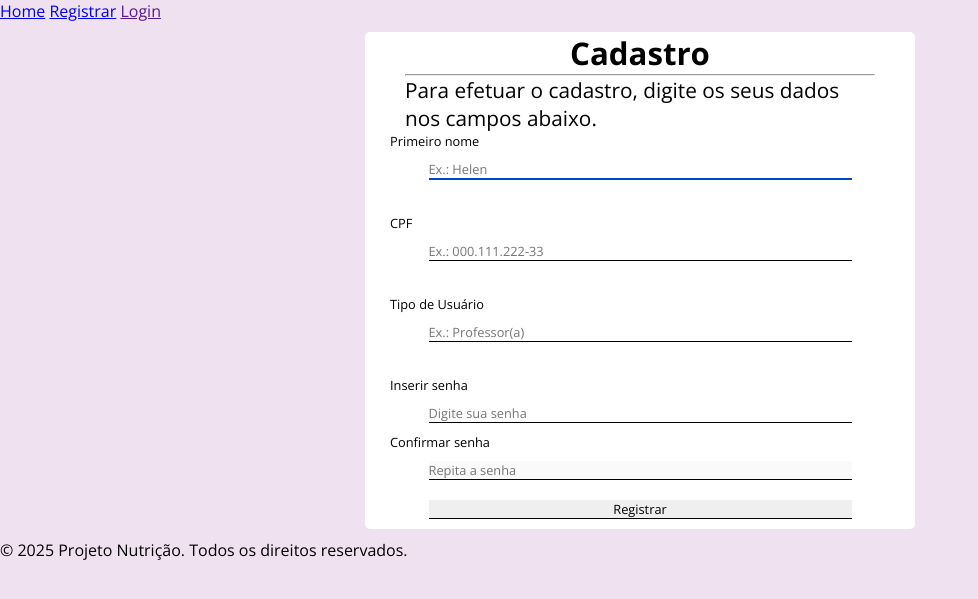
After one commit to fernandapirateli/PI-3, a Django app: page /registrar in a window 1280 px wide. The commit adds this page. Shown: the top 599 px of the page, without its empty margins (0-978 px from the left). Run offline with Django 5.2, Linux system fonts and the light colour scheme.

Commit message:
feat: incluida feature Registrar Usuário

```diff
--- a/backend/users/urls.py
+++ b/backend/users/urls.py
@@ -2,5 +2,6 @@ from django.urls import path
 from . import views
 
 urlpatterns = [
-    path('', views.index, name='index')
+    path('', views.index, name='index'),
+    path('registrar', views.registrar, name='registrar'),
 ]
--- a/backend/users/views.py
+++ b/backend/users/views.py
@@ -1,5 +1,39 @@
-from django.shortcuts import render
+from django.shortcuts import render, redirect
+from django.contrib import auth
+
+User = auth.get_user_model()
 
 
 def index(request):
-    return render(request, 'index.html')
+    if request.user.is_authenticated:
+        contexto = {
+            'first_name': request.user.first_name,
+            'user_type': request.user.user_type,
+        }
+        return render(request, 'index.html', contexto)
+    else:
+        return render(request, 'index.html')
+
+
+def registrar(request):
+    if request.method == 'POST':
+        first_name = request.POST.get('first_name')
+        cpf = request.POST.get('cpf')
+        user_type = request.POST.get('user_type')
+        password = request.POST.get('password')
+
+        if User.objects.filter(username=cpf).exists():
+            print('CPF informado já está em uso')
+            return redirect('registrar')
+        else:
+            user = User.objects.create_user(
+                username=cpf,
+                first_name=first_name,
+                password=password,
+                user_type=user_type
+            )
+            user.save()
+            print(f'Usuário(a) {first_name} cadastrado(a) com sucesso')
+            return redirect('index')
+    else:
+        return render(request, 'registrar.html')
--- a/frontend/templates/partials/_navbar.html
+++ b/frontend/templates/partials/_navbar.html
@@ -1,6 +1,6 @@
 <div class="App">
-    <a href="">Home</a>
-    <a href="">Registrar</a>
+    <a href="/">Home</a>
+    <a href="registrar">Registrar</a>
     <a href="">Login</a>
     <a hidden href="">Calculadora</a>
     <a hidden href="">Perfil</a>
--- /dev/null
+++ b/frontend/templates/registrar.html
@@ -0,0 +1,27 @@
+{% extends 'base.html' %}
+{% block content %}
+    <section class="container">
+        <div class="div-area">
+            <form class="form-area" method="POST">
+                {% csrf_token %}
+                <h1>Cadastro</h1>
+                <hr width="100%" />
+                <p>Para efetuar o cadastro, digite os seus dados nos campos abaixo.</p>
+                <label for="first_name">Primeiro nome</label>
+                <input type="text" id="first_name" name="first_name" placeholder="Ex.: Helen" required autofocus>
+                <br>
+                <label for="cpf" >CPF</label>
+                <input type="text" id="cpf" name="cpf" placeholder="Ex.: 000.111.222-33" required autofocus>
+                <br>
+                <label for="user_type" >Tipo de Usuário</label>
+                <input type="text" id="user_type" name="user_type" placeholder="Ex.: Professor(a)" required autofocus>
+                <br>
+                <label for="password">Inserir senha</label>
+                <input type="password" id="password1" name="password" placeholder="Digite sua senha" required>
+                <label for="password2">Confirmar senha</label>
+                <input type="password" id="password2" name="password2" placeholder="Repita a senha" disabled>
+                <input type="submit" value="Registrar" class="btn">
+            </form>
+        </div>
+    </section>
+{% endblock %}
```
Also changed, not shown: TODO.md (+1 -1 lines).
